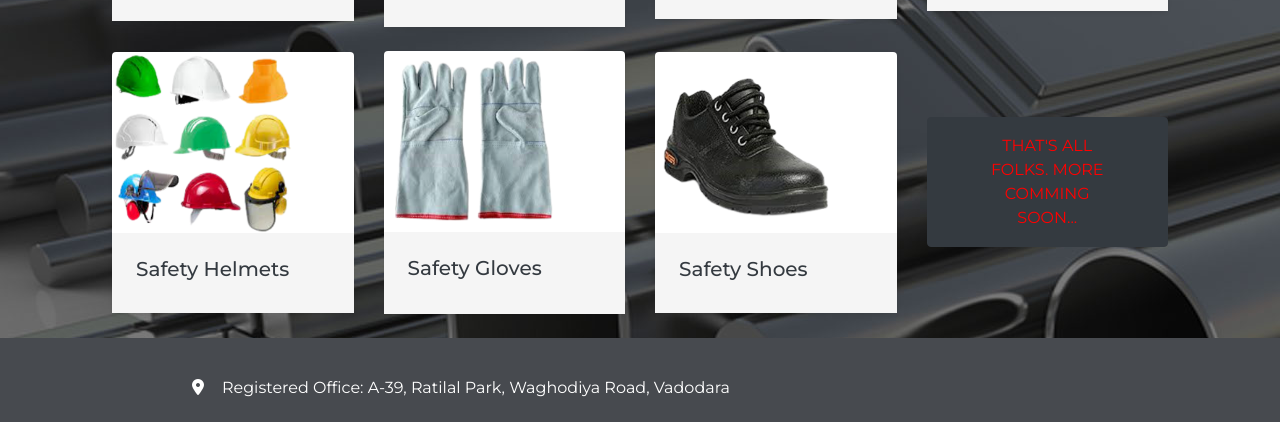
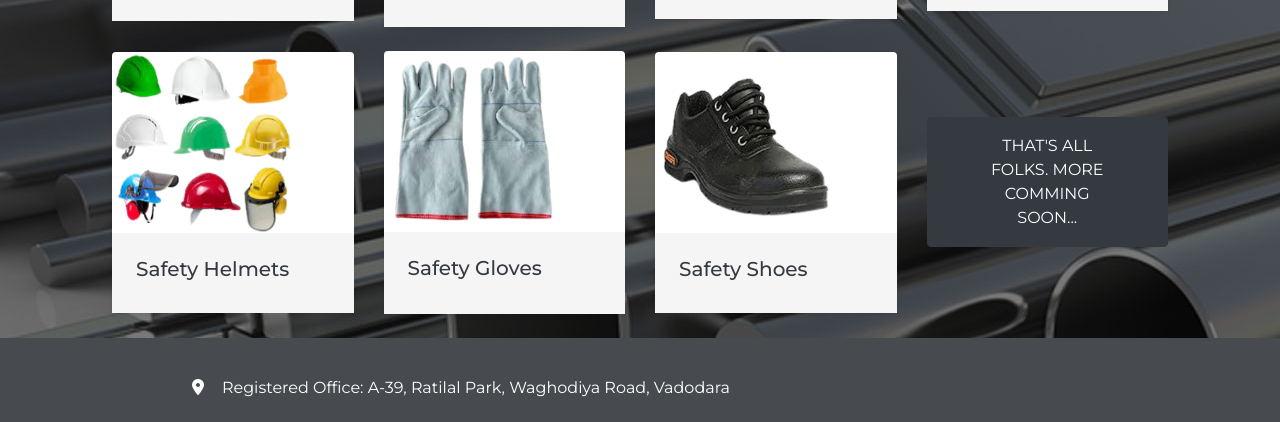
Before and after one commit to rushanksteel/rushanksteel.github.io, a plain HTML site: page products.html in a window 1280 px wide. Shown: the part 1075-1497 px from the top of the page. Drawn offline with nearby package versions, Linux system fonts and the light colour scheme.

Commit message:
last final

```diff
--- a/products.html
+++ b/products.html
@@ -273,7 +273,7 @@
 
                 <div class="module col-xl-3 col-lg-4 col-md-6 mb-4">
 
-                    <div class="py-5 text-right"><a href="#" class="btn btn-dark px-5 py-3 text-uppercase" style="color: red;">That's all folks. More Comming Soon...</a></div>
+                    <div class="py-5 text-right"><a href="#" class="btn btn-dark px-5 py-3 text-uppercase">That's all folks. More Comming Soon...</a></div>
                 </div>
                 <!-- End -->
 
```
Also changed, not shown: index.html (+7 -6 lines).
